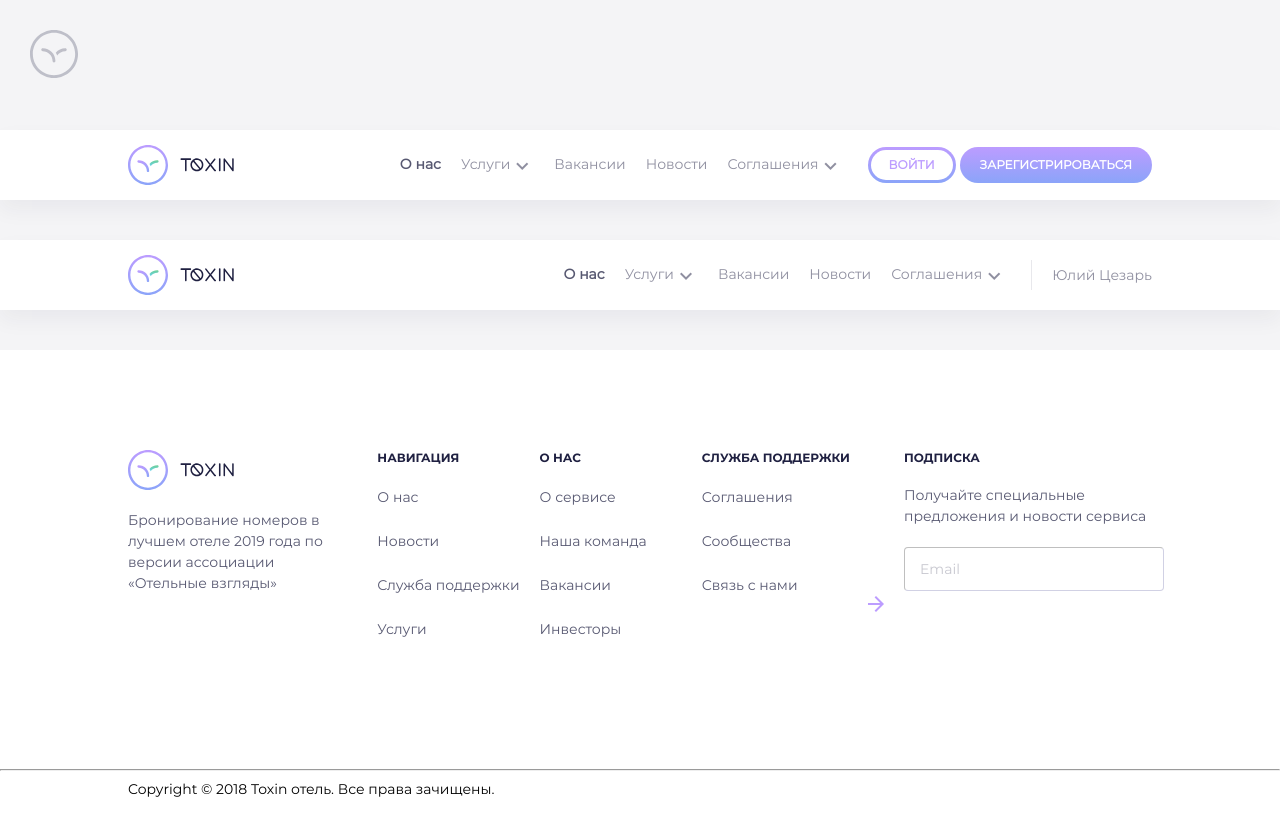
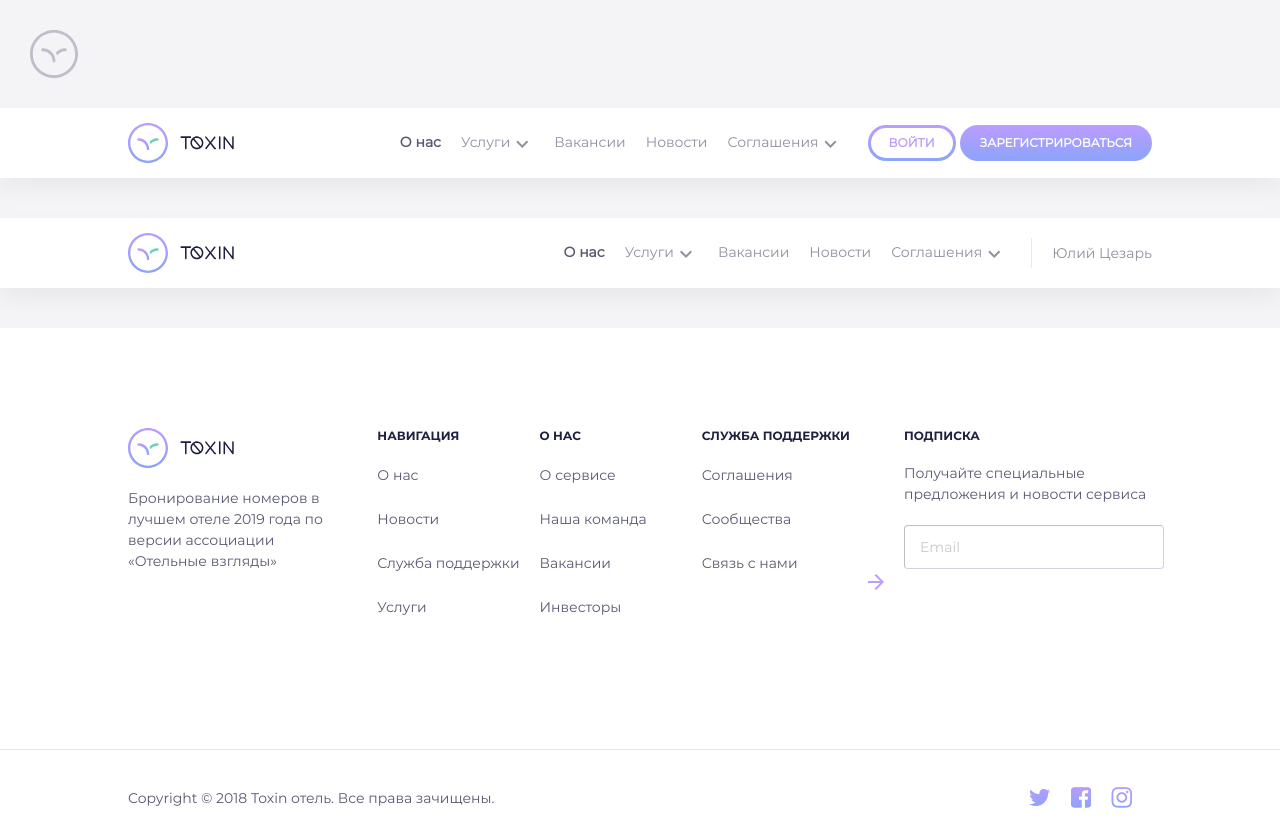
Before and after one commit to anastasila/BookingLanding, a website: page dev/pug/ui-headers_footers.pug in a window 1280 px wide. Before the commit the page ends 800 px from the top, so only its background shows below. Drawn offline with nearby package versions, Linux system fonts and the light colour scheme; files that its build step writes are made by us from their sources; files whose address does not match are found by name.

Commit message:
Add copyright ui-kit

```diff
--- a/dev/pug/modules/footer/copyright.pug
+++ b/dev/pug/modules/footer/copyright.pug
@@ -2,3 +2,10 @@
         #copyright-block
             p.copyright__content Copyright © 2018 Toxin отель. Все права зачищены.
             .social__block
+                p
+                    a.social-icons-link(href="https://twitter.com/")
+                        i.social-icons.fa.fa-twitter
+                    a.social-icons-link(href="https://facebook.com/")
+                        i.social-icons.fa.fa-facebook-square
+                    a.social-icons-link(href="https://instagram.com/")
+                        i.social-icons.fa.fa-instagram
--- a/dev/pug/modules/footer/footer.pug
+++ b/dev/pug/modules/footer/footer.pug
@@ -22,5 +22,5 @@
                 h3.footer__navigation-header Подписка
                 p.footer__subscribe-content Получайте специальные предложения и новости сервиса
                 +subscribtion-form
-    hr
+    hr(noshade)
     include copyright
--- a/dev/pug/template/main.pug
+++ b/dev/pug/template/main.pug
@@ -1,4 +1,5 @@
 include ../utils/mixins
+include ../utils/scripts
 include ../utils/form-elements
 block variables
 
@@ -14,9 +15,7 @@
 		meta(name="keywords" content="")
 		link(rel="stylesheet" type='text/css' href="static/css/styles.min.css")
 		<link href="https://fonts.googleapis.com/icon?family=Material+Icons" rel="stylesheet">
-		<!--[if lt IE 9]>
-		script(src="https://cdnjs.cloudflare.com/ajax/libs/html5shiv/3.7.3/html5shiv-printshiv.min.js")
-		<![endif]-->
+		+scripts
 	body
 		.wrapper
 			include ../modules/header/header
--- a/dev/pug/template/ui-kit.pug
+++ b/dev/pug/template/ui-kit.pug
@@ -1,3 +1,4 @@
+include ../utils/scripts
 include ../utils/mixins
 block variables
 
@@ -12,10 +13,7 @@
 		meta(name="viewport" content="width=device-width,initial-scale=1")
 		meta(name="keywords" content="")
 		link(rel="stylesheet" type='text/css' href="static/css/styles.min.css")
-		<link href="https://fonts.googleapis.com/icon?family=Material+Icons" rel="stylesheet">
-		<!--[if lt IE 9]>
-		script(src="https://cdnjs.cloudflare.com/ajax/libs/html5shiv/3.7.3/html5shiv-printshiv.min.js")
-		<![endif]-->
+		+scripts
 	body
 		#ui-kit.wrapper
 			.grey-logo-ui
--- /dev/null
+++ b/dev/pug/utils/scripts.pug
@@ -0,0 +1,3 @@
+mixin scripts
+    <link href="https://fonts.googleapis.com/icon?family=Material+Icons" rel="stylesheet">
+    <link rel='stylesheet' href='https://maxcdn.bootstrapcdn.com/font-awesome/4.7.0/css/font-awesome.min.css'>
--- a/dev/static/styles/modules/buttons/buttons.scss
+++ b/dev/static/styles/modules/buttons/buttons.scss
@@ -31,14 +31,14 @@
     z-index: -1;
     margin: -$border; /* !importanté */
     border-radius: inherit; /* !importanté */
-    background: linear-gradient(#bc9cff, #8ba4f9);
+    background: $primary-gradient;
     // border-color: #fff;
   }
 }
 
 #gradient-btn {
   color: #fff;
-  background-image: linear-gradient(#bc9cff, #8ba4f9);
+  background-image: $primary-gradient;
   border: none;
   // border: 2px solid;
   padding: 9px 20px;
--- /dev/null
+++ b/dev/static/styles/modules/footer/copyright.scss
@@ -0,0 +1,26 @@
+#copyright-block {
+    display: flex;
+    justify-content: space-between;
+    padding: 23px 0;
+    align-items: center;
+}
+
+.copyright__content {
+    color: $text-color;
+}
+
+.social__block p {
+  display: flex;
+  align-items: center;
+}
+.social-icons-link {
+    font-size: 1.5rem;
+}
+
+.social-icons {
+  cursor: pointer;
+  background: -webkit-linear-gradient(#bc9cff, #8ba4f9);
+  -webkit-background-clip: text;
+  -webkit-text-fill-color: transparent;
+  margin-right: 20px;
+}
--- a/dev/static/styles/modules/footer/footer.scss
+++ b/dev/static/styles/modules/footer/footer.scss
@@ -1,4 +1,4 @@
-// footer { flex: 0 0 auto; }
+footer { flex: 0 0 auto; }
 
 #footer {
     background-color: #fff;
@@ -54,3 +54,9 @@
 .footer__subscribe-content {
     margin-bottom: 20px;
 }
+
+#footer hr {
+    border: 1px solid #fff;
+    box-shadow: 0px 1px 0px rgba(31, 32, 65, 0.1);
+    background: #FFFFFF;
+}
--- a/dev/static/styles/modules/modules.scss
+++ b/dev/static/styles/modules/modules.scss
@@ -5,3 +5,4 @@
 @import "main-nav/main-nav";
 @import "../utils/ui-kit.scss";
 @import "forms/subscribe-form.scss";
+@import "footer/copyright.scss"
--- a/dev/static/styles/utils/vars.scss
+++ b/dev/static/styles/utils/vars.scss
@@ -8,6 +8,7 @@
 $primary-color: #BC9CFF;
 $accent-green: #6FCF97;
 $ui-background: #F4F4F6;
+$primary-gradient: linear-gradient(#bc9cff, #8ba4f9);
 
 $shadow: 0px 10px 20px rgba(31, 32, 65, 0.05);
 
--- a/package.json
+++ b/package.json
@@ -32,6 +32,7 @@
     "imagemin-jpeg-recompress": "^6.0.0"
   },
   "dependencies": {
+    "@fortawesome/fontawesome-free": "^5.15.1",
     "normalize.css": "^8.0.1",
     "svg4everybody": "^2.1.9"
   },
```
Also changed, not shown: build/index.html, build/static/css/styles.min.css, 1 other file.
